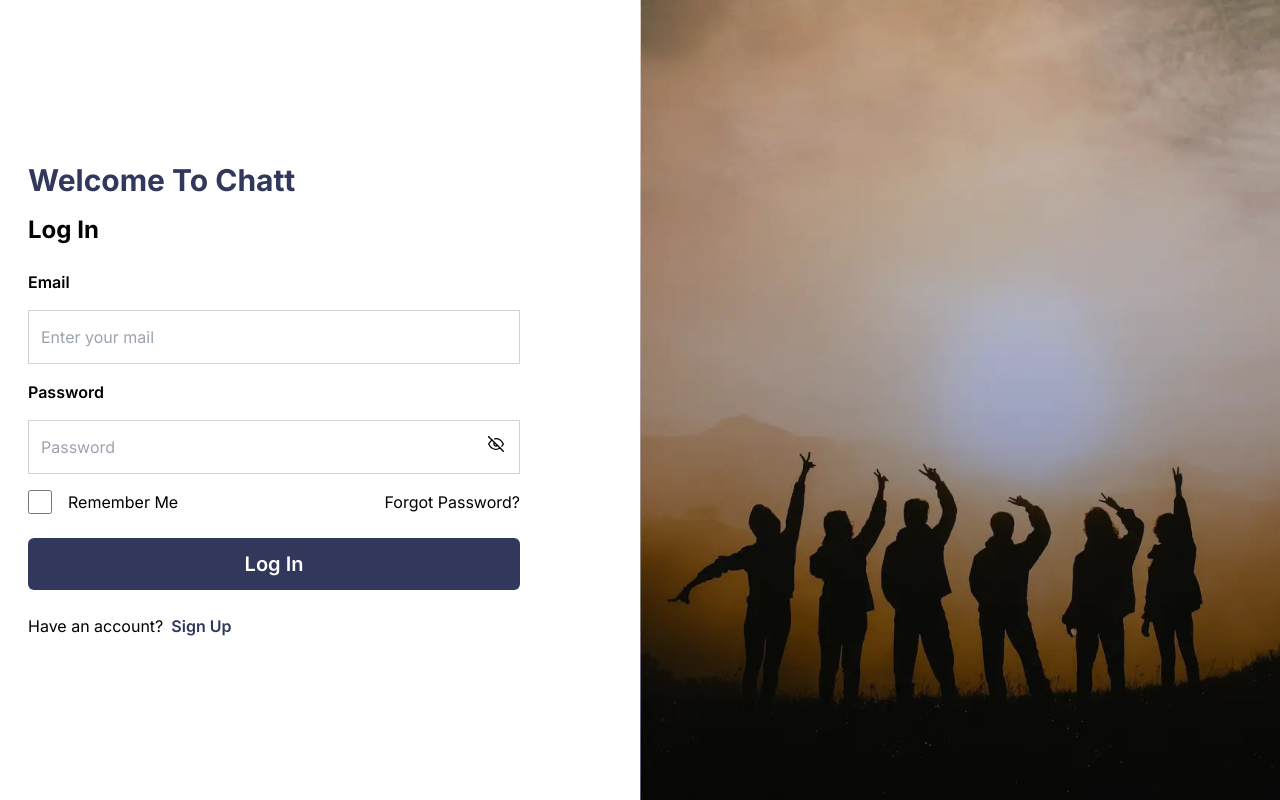
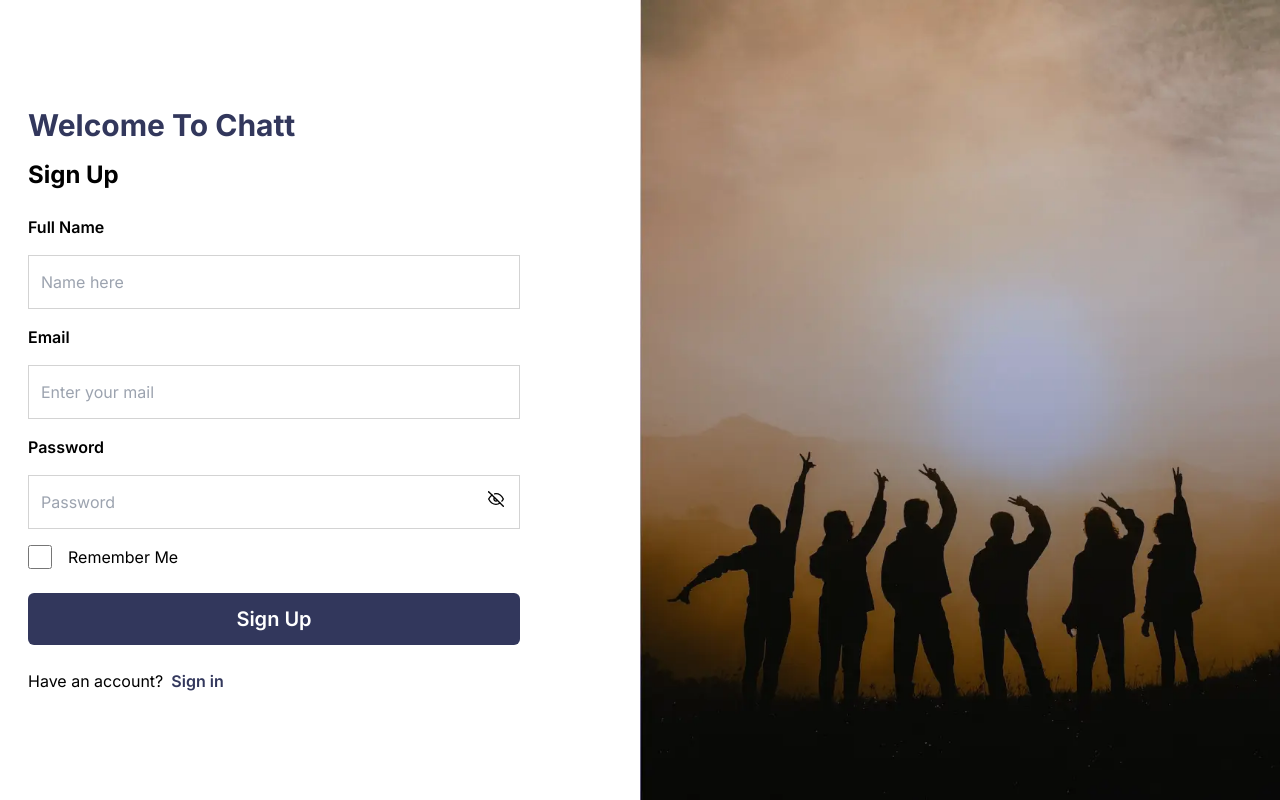
Before and after one commit to rayan2228/angry_chat, a React (Vite) app: page / in a window 1280 px wide. Built offline with nearby package versions, Linux system fonts and the light colour scheme.

Commit message:
singup page validation

```diff
--- a/src/App.jsx
+++ b/src/App.jsx
@@ -4,8 +4,8 @@ import SingUp from "./pages/SingUp";
 function App() {
   return (
     <>
-      {/* <SingUp/> */}
-      <SingIn/>
+      <SingUp/>
+      {/* <SingIn/> */}
     </>
   );
 }
--- a/src/components/layouts/Button.jsx
+++ b/src/components/layouts/Button.jsx
@@ -1,9 +1,14 @@
 import React from 'react'
 
-const Button = ({text,className}) => {
+const Button = ({text,className,onClick}) => {
   return (
     <div className={`${className} mt-6`}>
-      <button className='w-full xl:w-[492px] bg-primary py-3 text-white font-inter font-semibold text-xl rounded-md'>{text}</button>
+      <button
+        className="w-full xl:w-[492px] bg-primary py-3 text-white font-inter font-semibold text-xl rounded-md"
+        onClick={onClick}
+      >
+        {text}
+      </button>
     </div>
   );
 }
--- a/src/components/layouts/Input.jsx
+++ b/src/components/layouts/Input.jsx
@@ -1,15 +1,27 @@
 import React from "react";
 
-const Input = ({ type, placeholder, inputClass, className, name, value ,label}) => {
+const Input = ({
+  type,
+  placeholder,
+  inputClass,
+  className,
+  name,
+  value,
+  label,
+  handle,
+}) => {
   return (
     <div className={className}>
-        <label className="block my-4 text-base font-semibold capitalize font-inter">{label}</label>
+      <label className="block my-4 text-base font-semibold capitalize font-inter">
+        {label}
+      </label>
       <input
         type={type}
         placeholder={placeholder}
         className={`${inputClass} w-full xl:w-[492px] py-[14px] pl-3 border border-border_primary outline-border_primary placeholder:font-inter placeholder:text-base placeholder:font-normal`}
         name={name}
         value={value}
+        onChange={handle}
       />
     </div>
   );
--- a/src/pages/SingUp.jsx
+++ b/src/pages/SingUp.jsx
@@ -1,36 +1,132 @@
-import React from "react";
+import React, { useEffect, useState } from "react";
 import Flex from "../components/layouts/Flex";
 import Input from "../components/layouts/Input";
 import Checkbox from "../components/layouts/Checkbox";
 import Button from "../components/layouts/Button";
 import { FiEye, FiEyeOff } from "react-icons/fi";
 const SingUp = () => {
+  const [name, setName] = useState("");
+  const [email, setEmail] = useState("");
+  const [password, setPassword] = useState("");
+  const [eye, setEye] = useState(true);
+  // errors state
+  const [nameError, setNameError] = useState("");
+  const [emailError, setEmailError] = useState("");
+  const [passwordError, setPasswordError] = useState("");
+  const handleName = (e) => {
+    setName(e.target.value);
+    setNameError("");
+  };
+  const handleEmail = (e) => {
+    setEmail(e.target.value);
+    setEmailError("");
+  };
+  const handlePassword = (e) => {
+    setPassword(e.target.value);
+    setEmailError("");
+  };
+  useEffect(() => {
+    if (password) {
+      if (!/^(?=.*[a-z])/.test(password)) {
+        setPasswordError("The password must contain at least one lowercase");
+      } else if (!/^(?=.*[A-Z])/.test(password)) {
+        setPasswordError("The password must contain at least one uppercase");
+      } else if (!/^(?=.*[0-9])/.test(password)) {
+        setPasswordError(
+          "The password must contain at least one numeric character"
+        );
+      } else if (!/^(?=.*[!@#$%^&*])/.test(password)) {
+        setPasswordError(
+          "The password must contain at least one special character"
+        );
+      } else if (!/^(?=.{8,})/.test(password)) {
+        setPasswordError("The password must be eight characters or longer");
+      } else {
+        setPasswordError("");
+      }
+    } else {
+      setPasswordError("");
+    }
+  }, [password]);
+
+  const handleSubmit = () => {
+    if (!name) {
+      setNameError("name is required");
+    }
+    if (!email) {
+      setEmailError("email is required");
+    } else {
+      if (
+        !/^[a-zA-Z0-9.!#$%&'*+/=?^_`{|}~-]+@[a-zA-Z0-9-]+(?:\.[a-zA-Z0-9-]+)*$/.test(
+          email
+        )
+      ) {
+        setEmailError("invalid email");
+      }
+    }
+    if (!password) {
+      setPasswordError("password is required");
+    }
+  };
   return (
     <>
       <Flex className="h-screen">
-          <Flex className={"w-full lg:w-1/2 flex-col justify-center xl:pl-7 p-7  "}>
+        <Flex
+          className={"w-full lg:w-1/2 flex-col justify-center xl:pl-7 p-7  "}
+        >
           <div>
             <h1 className="text-3xl font-bold font-inter text-primary">
               Welcome To <span>Chatt</span>
             </h1>
-              <h2 className="mt-4 mb-6 text-2xl font-bold font-inter">
-                Sign Up
-              </h2>
-              <Input type="text" placeholder="Name here" label="Full Name" />
-              <Input type="email" placeholder="Enter your mail" label="email" />
+            <h2 className="mt-4 mb-6 text-2xl font-bold font-inter">Sign Up</h2>
+            <Input
+              type="text"
+              placeholder="Name here"
+              label="Full Name"
+              handle={handleName}
+              value={name}
+            />
+            <p className="text-sm font-medium text-red-500 font-inter">
+              {nameError ? nameError : ""}
+            </p>
+
+            <Input
+              type="email"
+              placeholder="Enter your mail"
+              label="email"
+              handle={handleEmail}
+              value={email}
+            />
+            <p className="text-sm font-medium text-red-500 font-inter">
+              {emailError ? emailError : ""}
+            </p>
             <div className="relative xl:w-[492px] w-full">
               <Input
-                  type="password"
+                type={eye ? "password" : "text"}
                 placeholder="Password"
                 label="Password"
+                handle={handlePassword}
+                value={password}
               />
-                <FiEyeOff className="absolute inline-block cursor-pointer right-4 top-14" />
+
+              <p className="text-sm font-medium text-red-500 font-inter">
+                {passwordError ? passwordError : ""}
+              </p>
+
+              {eye ? (
+                <FiEyeOff
+                  className="absolute inline-block cursor-pointer right-4 top-14"
+                  onClick={() => setEye(false)}
+                />
+              ) : (
+                <FiEye
+                  className="absolute inline-block cursor-pointer right-4 top-14"
+                  onClick={() => setEye(true)}
+                />
+              )}
             </div>
-              <Checkbox
-                label="Remember Me"
-                className="flex items-center mt-4"
-              />
-              <Button text="Sign Up" />
+            <Checkbox label="Remember Me" className="flex items-center mt-4" />
+            <Button text="Sign Up" onClick={handleSubmit} />
             <p className="mt-6 text-base font-normal font-inter">
               Have an account?
               <a
```
Lines whose indentation alone changed are shown as unchanged.
